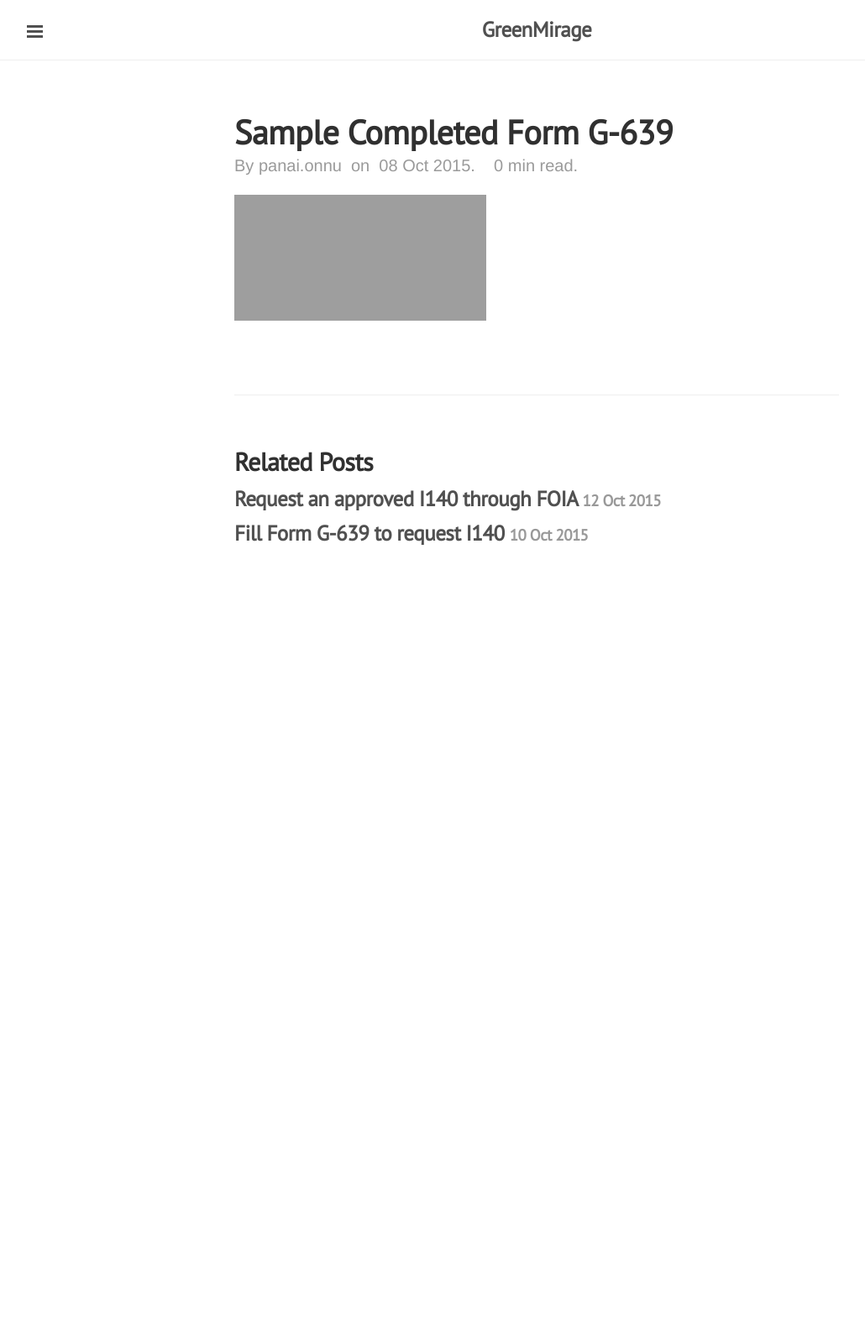
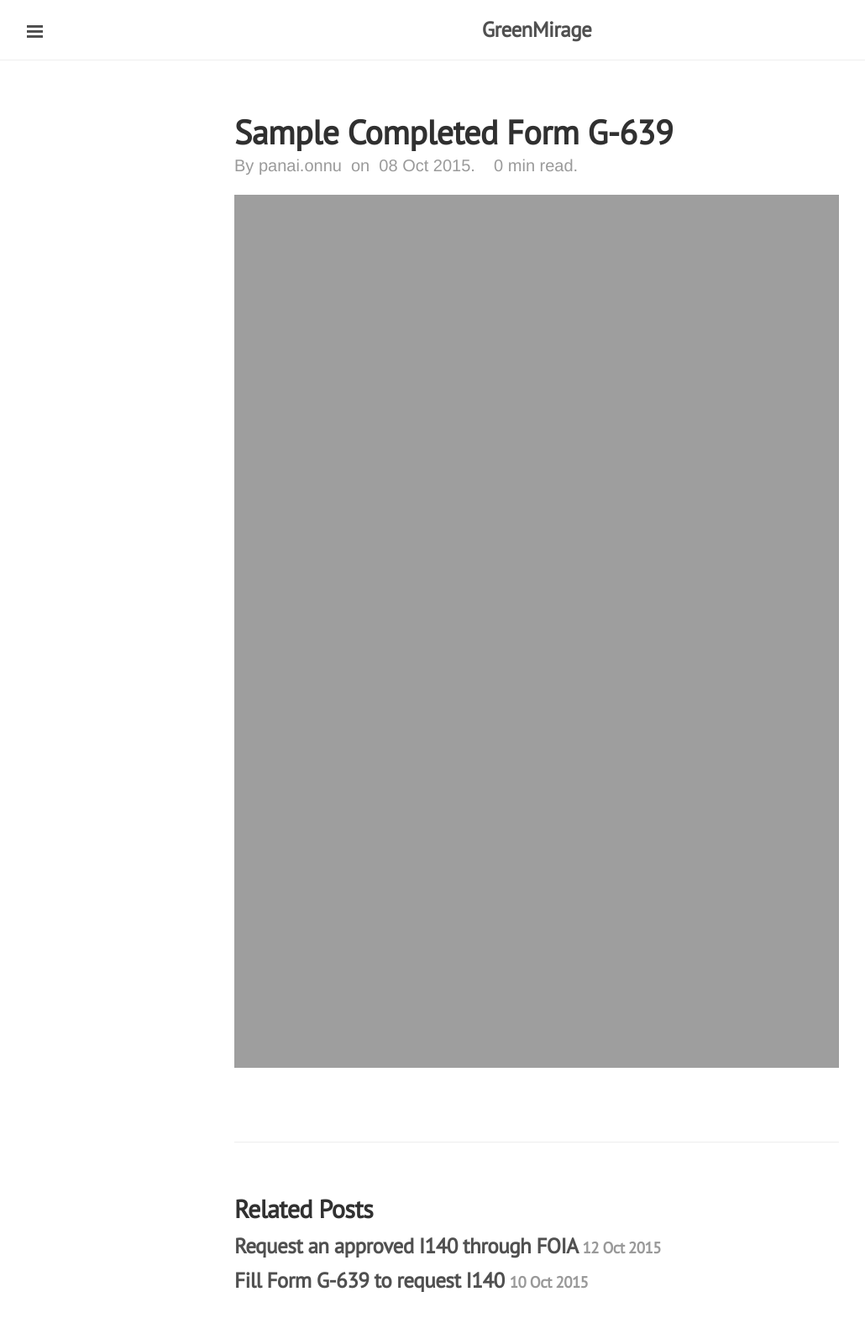
Before and after one commit to gitforwork2/gitforwork.github.io, a Jekyll site: the page built from _posts/2015-10-08-sample-form-g639.md, in a window 1280 px wide. Shown: the whole page at 84% size, without its empty margins (1-1031 px from the left). Built offline with Jekyll 4.4.1, drawn with Linux system fonts in a browser that asks for light colours; Markdown is read by kramdown in place of the engine named in the settings; before the commit the page ends 900 px from its top, so only the background shows below that.

Commit message:
Experimenting a pdf

```diff
--- a/_posts/2015-10-08-sample-form-g639.md
+++ b/_posts/2015-10-08-sample-form-g639.md
@@ -5,4 +5,4 @@
 comments: false
 description: Sample Completed Form G-639
 ---
-<iframe src="{{ site.url }}/assets/pdf/g-639.pdf" frameborder="0" allowfullscreen></iframe>
+<iframe width="720" height="1040" src="{{ site.url }}/assets/pdf/g-639.pdf" frameborder="0" allowfullscreen></iframe>
```
